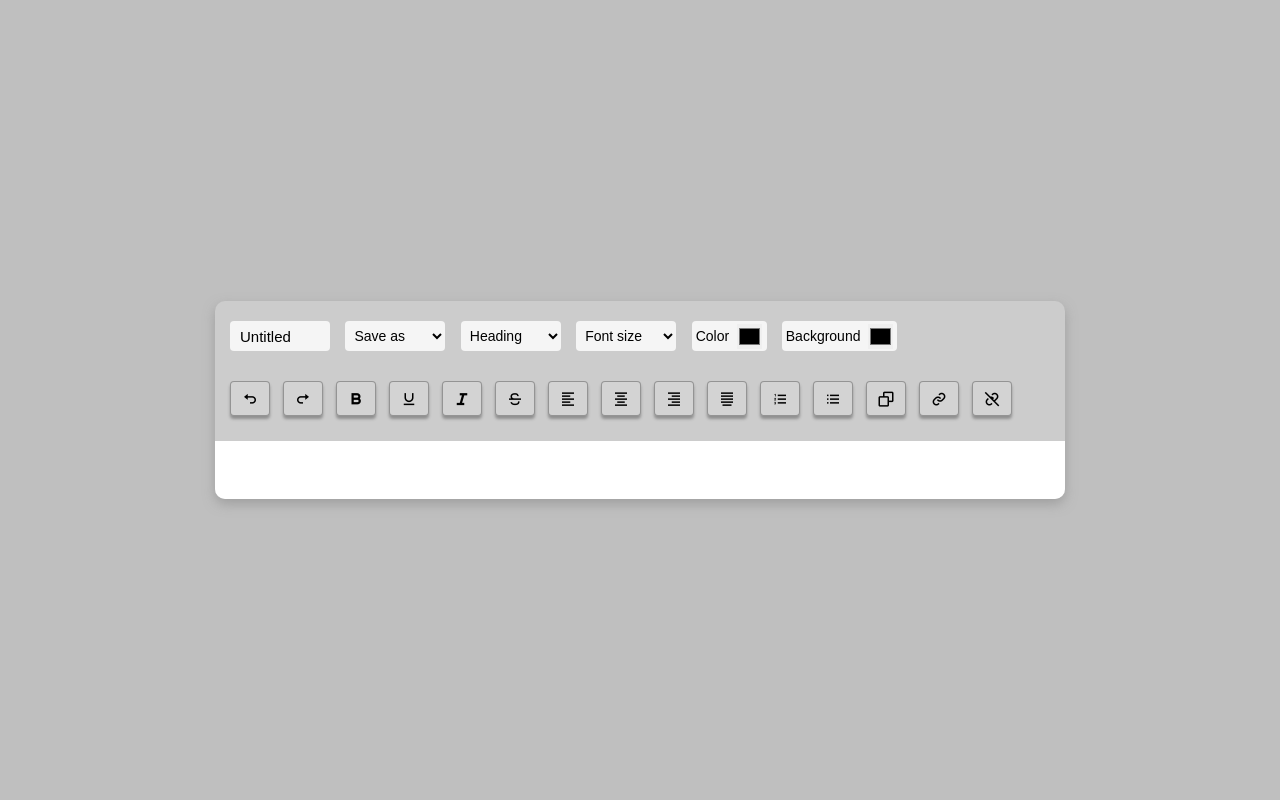
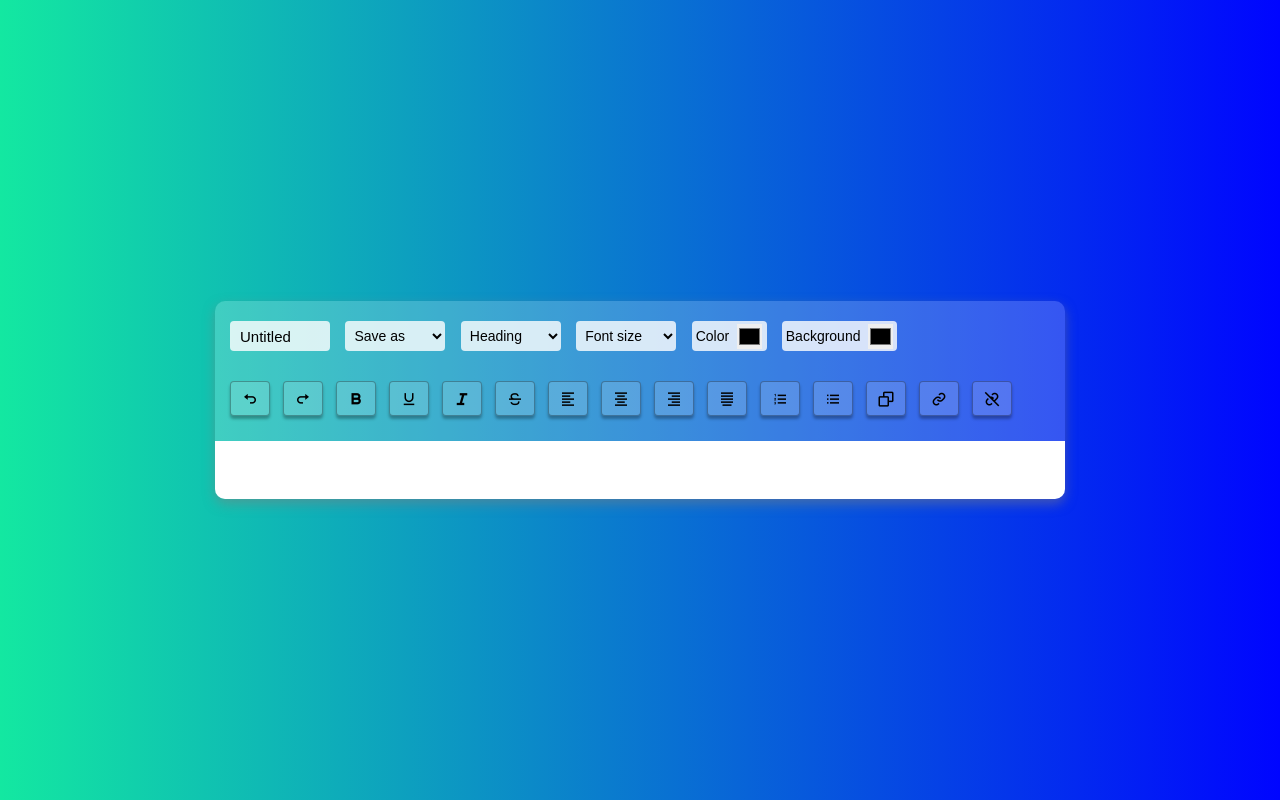
Before and after one commit to Souvik2003K/SkillX-Project-Text-Editor, a plain HTML site: page index.html in a window 1280 px wide. Drawn offline with nearby package versions, Linux system fonts and the light colour scheme.

Commit message:
changed background
changed background

```diff
--- a/style.css
+++ b/style.css
@@ -12,7 +12,8 @@ body{
     align-items:center;
     font-family:Arial, Helvetica, sans-serif;
     overflow-x:hidden;
-    background-color:hsla(0, 0%, 50%, 0.5);
+    background: rgb(0,255,247);
+    background: linear-gradient(90deg, rgba(0,255,247,1) 0%, rgba(19,232,161,1) 0%, rgba(0,5,255,1) 100%);
 }
 ol,ul{
     padding: 0px 15px;
```
